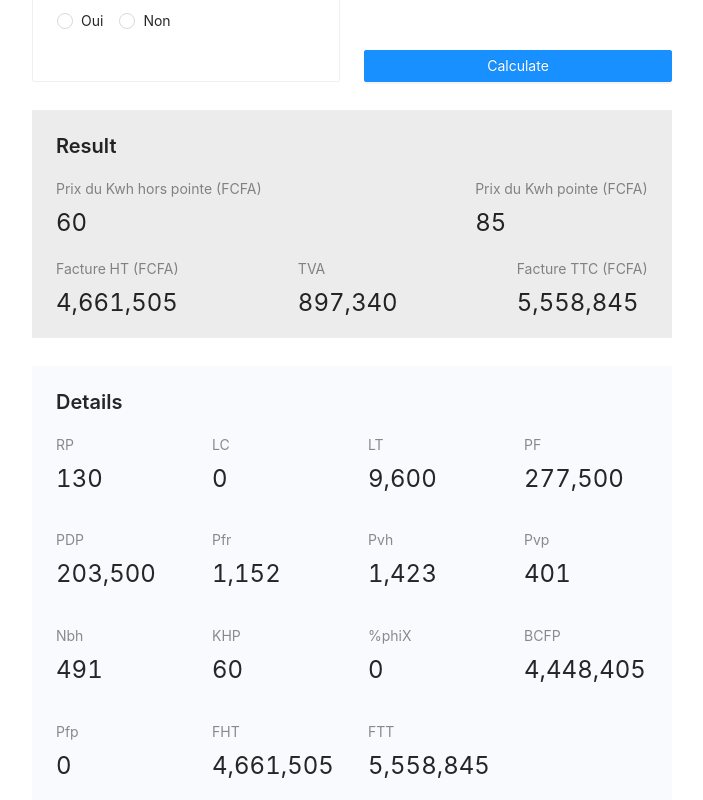
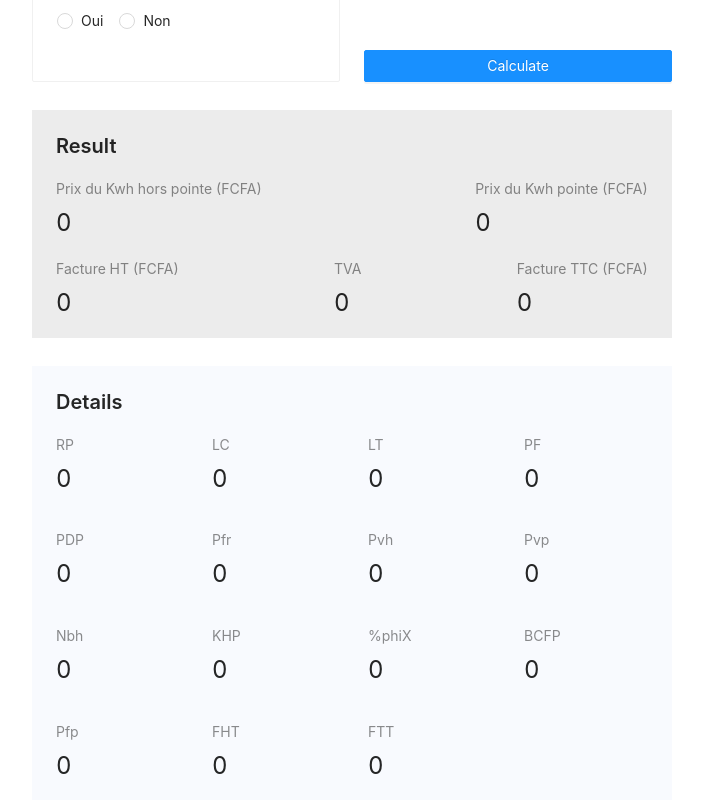
Before and after one commit to maelfosso/green-power, a React (Create React App) app: page / in a window 1280 px wide. Shown: the part 510-1310 px from the top of the page, without its empty margins (288-991 px from the left). Built offline with nearby package versions, Linux system fonts and the light colour scheme.

Commit message:
Result and Details are OK

```diff
--- a/src/components/Details.js
+++ b/src/components/Details.js
@@ -1,9 +1,19 @@
 import React from 'react';
+import { connect } from 'react-redux';
+
 import {
   Statistic, Row, Col, PageHeader,
 } from 'antd';
 
-function Details() {
+const Details = props => {
+  const { details } = props;
+  const {
+    rp, lc, lt, pf,
+    pdp, pfr, pvh, pvp,
+    nbh, khp, phiX, bcfp,
+    pfp, fht, ftt
+  } = details;
+
   return (
     <div className="Details">
       <PageHeader
@@ -11,49 +21,49 @@ function Details() {
       >
         <Row gutter={[32, 32]}>
           <Col span={6}>
-            <Statistic title="RP" value={130} />
+            <Statistic title="RP" value={rp} />
           </Col>
           <Col span={6}>
-            <Statistic title="LC" value={0} />
+            <Statistic title="LC" value={lc} />
           </Col>
           <Col span={6}>
-            <Statistic title="LT" value={9600} />
+            <Statistic title="LT" value={lt} />
           </Col>
           <Col span={6}>
-            <Statistic title="PF" value={277500} />
+            <Statistic title="PF" value={pf} />
           </Col>
           <Col span={6}>
-            <Statistic title="PDP" value={203500} />
+            <Statistic title="PDP" value={pdp} />
           </Col>
           <Col span={6}>
-            <Statistic title="Pfr" value={1152} />
+            <Statistic title="Pfr" value={pfr} />
           </Col>
           <Col span={6}>
-            <Statistic title="Pvh" value={1423} />
+            <Statistic title="Pvh" value={pvh} />
           </Col>
           <Col span={6}>
-            <Statistic title="Pvp" value={401} />
+            <Statistic title="Pvp" value={pvp} />
           </Col>
           <Col span={6}>
-            <Statistic title="Nbh" value={491} />
+            <Statistic title="Nbh" value={nbh} />
           </Col>
           <Col span={6}>
-            <Statistic title="KHP" value={60} />
+            <Statistic title="KHP" value={khp} />
           </Col>
           <Col span={6}>
-            <Statistic title="%phiX" value={0} />
+            <Statistic title="%phiX" value={phiX} />
           </Col>
           <Col span={6}>
-            <Statistic title="BCFP" value={4448405} />
+            <Statistic title="BCFP" value={bcfp} />
           </Col>
           <Col span={6}>
-            <Statistic title="Pfp" value={0} />
+            <Statistic title="Pfp" value={pfp} />
           </Col>
           <Col span={6}>
-            <Statistic title="FHT" value={4661505} />
+            <Statistic title="FHT" value={fht} />
           </Col>
           <Col span={6}>
-            <Statistic title="FTT" value={5558845} />
+            <Statistic title="FTT" value={ftt} />
           </Col>
         </Row>
 
@@ -62,4 +72,8 @@ function Details() {
   );
 }
 
-export default Details;
+const mapStateToProps = state => ({
+  details : state.dataReducer.details
+});
+
+export default connect(mapStateToProps, null)(Details);
--- a/src/components/Result.js
+++ b/src/components/Result.js
@@ -1,10 +1,15 @@
 import React from 'react';
+import { connect } from 'react-redux';
+
 import {
   Statistic, Row, Col, PageHeader,
 } from 'antd';
 
 
-function Result() {
+const Result = props => {
+  const { results } = props;
+  const { rphp, rpp, rfht, tva, rfttc } = results;
+
   return (
     <div className="Result">
       <PageHeader
@@ -12,19 +17,19 @@ function Result() {
       >
         <Row gutter={[48, 16]} justify="space-between">
           <Col>
-            <Statistic title="Prix du Kwh hors pointe (FCFA)" value={60} />
+            <Statistic title="Prix du Kwh hors pointe (FCFA)" value={rphp} />
           </Col>
           <Col>
-            <Statistic title="Prix du Kwh pointe (FCFA)" value={85} />
+            <Statistic title="Prix du Kwh pointe (FCFA)" value={rpp} />
           </Col>
           <Col>
-            <Statistic title="Facture HT (FCFA)" value={4661505} />
+            <Statistic title="Facture HT (FCFA)" value={rfht} />
           </Col>
           <Col>
-            <Statistic title="TVA" value={897340} />
+            <Statistic title="TVA" value={tva} />
           </Col>
           <Col>
-            <Statistic title="Facture TTC (FCFA)" value={5558845} />
+            <Statistic title="Facture TTC (FCFA)" value={rfttc} />
           </Col>
         </Row>
 
@@ -33,4 +38,8 @@ function Result() {
   );
 }
 
-export default Result;
+const mapStateToProps = state => ({
+  results : state.dataReducer.results
+});
+
+export default connect(mapStateToProps, null)(Result);
--- a/src/reducers/data.js
+++ b/src/reducers/data.js
@@ -1,21 +1,24 @@
 import { CALCULATE } from '../actions';
 
 const initialState = {
+  details: {
     rp: 0, lc: 0, lt: 0, pf: 0,
     pdp: 0, pfr: 0, pvh: 0, pvp: 0,
     nbh: 0, khp: 0, phiX: 0, bcfp: 0,
-  pfp: 0, fht: 0, ftt: 0,
+    pfp: 0, fht: 0, ftt: 0
+  },
 
-  rphp: 0, rpp: 0, rfht: 0, rfttc: 0
+  results: {
+    rphp: 0, rpp: 0, rfht: 0, tva:0, rfttc: 0
+  }
 };
 
 const dataReducer = (state = initialState, action) => {
-  console.log(action);
   switch (action.type) {
     case CALCULATE:
       const { contrat, facture } = action.inputs;
 
-      const { lc } = state;
+      const { lc } = state.details;
 
       const rp = Math.ceil(facture.ipower / 5.0) * 5;
       const lt = contrat.loctrans === 'oui' ? Math.max(29 * contrat.ptfact + 6700, ...[0, 9600]) : 0.0;
@@ -26,7 +29,7 @@ const dataReducer = (state = initialState, action) => {
       const pvp = contrat.typecontrat === "mt_bt" ? Math.round(0.03 * facture.ep, 0) : 0;
       const nbh = Math.round(
         sum([facture.ehp, facture.ep, pfr, pvh, pvp])
-          / Math.max(facture.ehp, facture.ep)
+          / Math.max(contrat.pscrite, rp)
         ,
         0
       );
@@ -43,8 +46,8 @@ const dataReducer = (state = initialState, action) => {
       }
       const phiX = facture.cosphi > 0.8 ? 0 : 0.8 - facture.cosphi;
       const bcfp = sum([
-        facture * khp, facture.ep * 85,
-        (pfr + pvh) * khp, facture.cosphi * 85,
+        facture.ehp * khp, facture.ep * 85,
+        (pfr + pvh) * khp, pvp * 85,
         pf
       ]);
       const pfp = phiX * bcfp;
@@ -53,22 +56,27 @@ const dataReducer = (state = initialState, action) => {
       + (facture.ep + pvp) * 85
       + pfp + lc + lt;
 
-      const tva = fht * 0.01925;
+      const tva = fht * 0.1925;
 
       return {
         ...state,
+
+        details: {
           rp, lt,
           pf, pdp,
           pfr, pvh, pvp, nbh,
           khp, phiX, bcfp,
           pfp, fht,
-        ftt: Math.ceil(fht * (0.01925 + 1), 0),
+          ftt: Math.ceil(fht * (0.1925 + 1), 0),
+        },
 
+        results: {
           rphp: khp,
           rpp: 85,
           rfht: fht,
           tva,
           rfttc: fht + tva
+        }
       };
 
     default:
```
Lines whose indentation alone changed are shown as unchanged.
